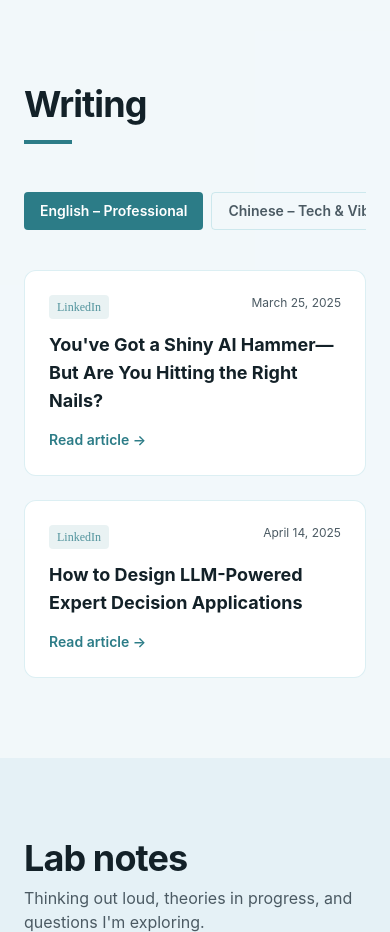
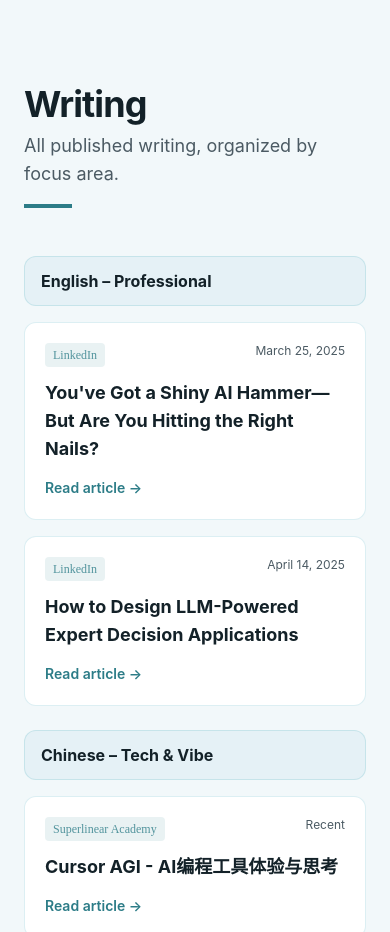
Before and after one commit to nanaoosaki/v0-nana-wang-personal-site, a Next.js app: page / in a window 390 px wide. Shown: the part 6320-7252 px from the top of the page. Built offline with nearby package versions, Linux system fonts and the light colour scheme.

Commit message:
ux: replace writing tabs with 3-column layout and reorder Chinese Life by latest
Made-with: Cursor

```diff
--- a/components/writing.tsx
+++ b/components/writing.tsx
@@ -1,6 +1,4 @@
 "use client"
-
-import { useState } from "react"
 
 const writingData = {
   "English – Professional": [
@@ -33,6 +31,12 @@ const writingData = {
   ],
   "Chinese – Life": [
     {
+      title: "不是你在找工作，而是工作在找你 (you don't find the job, the job finds you)",
+      platform: "Superlinear Academy",
+      date: "Recent",
+      link: "https://www.superlinear.academy/c/posts/you-don-t-find-the-job-the-job-finds-you",
+    },
+    {
       title: "Adult Learning 里最难的3点：Learn to Unlearn, RFR cycle, and Take it Slow",
       platform: "Superlinear Academy",
       date: "Recent",
@@ -56,53 +60,35 @@ const writingData = {
       date: "Recent",
       link: "https://www.superlinear.academy/c/posts/yc-5a8c8c",
     },
-    {
-      title: "不是你在找工作，而是工作在找你 (you don't find the job, the job finds you)",
-      platform: "Superlinear Academy",
-      date: "Recent",
-      link: "https://www.superlinear.academy/c/posts/you-don-t-find-the-job-the-job-finds-you",
-    },
   ],
 }
 
 type WritingCategory = keyof typeof writingData
 
 export default function Writing() {
-  const [activeTab, setActiveTab] = useState<WritingCategory>("English – Professional")
+  const categories = Object.keys(writingData) as WritingCategory[]
 
   return (
     <section id="writing" className="py-20 bg-white/50">
       <div className="max-w-6xl mx-auto px-6">
         <div className="mb-12">
           <h2 className="text-4xl md:text-5xl font-bold mb-2 tracking-tight text-foreground">Writing</h2>
+          <p className="text-muted text-lg">All published writing, organized by focus area.</p>
           <div className="w-12 h-1 bg-accent mt-4" />
         </div>
 
-        {/* Tab Navigation */}
-        <div className="flex gap-2 mb-8 overflow-x-auto pb-2">
-          {Object.keys(writingData).map((tab) => (
-            <button
-              key={tab}
-              onClick={() => setActiveTab(tab as WritingCategory)}
-              className={`px-4 py-2 text-sm font-semibold whitespace-nowrap rounded transition-all duration-300 ${
-                activeTab === tab
-                  ? "bg-accent text-white"
-                  : "text-muted hover:text-accent border border-accent-secondary/50"
-              }`}
-            >
-              {tab}
-            </button>
-          ))}
+        <div className="grid grid-cols-1 lg:grid-cols-3 gap-6">
+          {categories.map((category) => (
+            <div key={category} className="space-y-4">
+              <div className="px-4 py-3 border border-accent-secondary/50 rounded-lg bg-background">
+                <h3 className="text-base font-bold text-foreground">{category}</h3>
               </div>
 
-        {/* Articles */}
-        <div className="grid grid-cols-1 md:grid-cols-2 gap-6">
-          {writingData[activeTab].map((article, idx) => (
+              {writingData[category].map((article, idx) => (
                 <div
-              key={idx}
-              className="group p-6 bg-white border border-accent-secondary/40 rounded-lg hover:border-accent hover:shadow-md hover:shadow-accent/15 transition-all duration-300"
+                  key={`${category}-${idx}`}
+                  className="group p-5 bg-white border border-accent-secondary/40 rounded-lg hover:border-accent hover:shadow-md hover:shadow-accent/15 transition-all duration-300"
                 >
-              {/* Meta */}
                   <div className="flex justify-between items-start gap-3 mb-3">
                     <span className="text-xs font-mono text-accent/80 bg-accent/10 px-2 py-1 rounded">
                       {article.platform}
@@ -110,12 +96,10 @@ export default function Writing() {
                     <span className="text-xs text-muted">{article.date}</span>
                   </div>
 
-              {/* Title */}
-              <h3 className="text-lg font-bold text-foreground mb-3 group-hover:text-accent transition-colors">
+                  <h4 className="text-lg font-bold text-foreground mb-3 group-hover:text-accent transition-colors">
                     {article.title}
-              </h3>
+                  </h4>
 
-              {/* CTA */}
                   {article.link !== "#" ? (
                     <a
                       href={article.link}
@@ -131,6 +115,8 @@ export default function Writing() {
                 </div>
               ))}
             </div>
+          ))}
+        </div>
       </div>
     </section>
   )
```
Also changed, not shown: 1 other file (tests, documents, lock files or other folders). Lines whose indentation alone changed are shown as unchanged.
